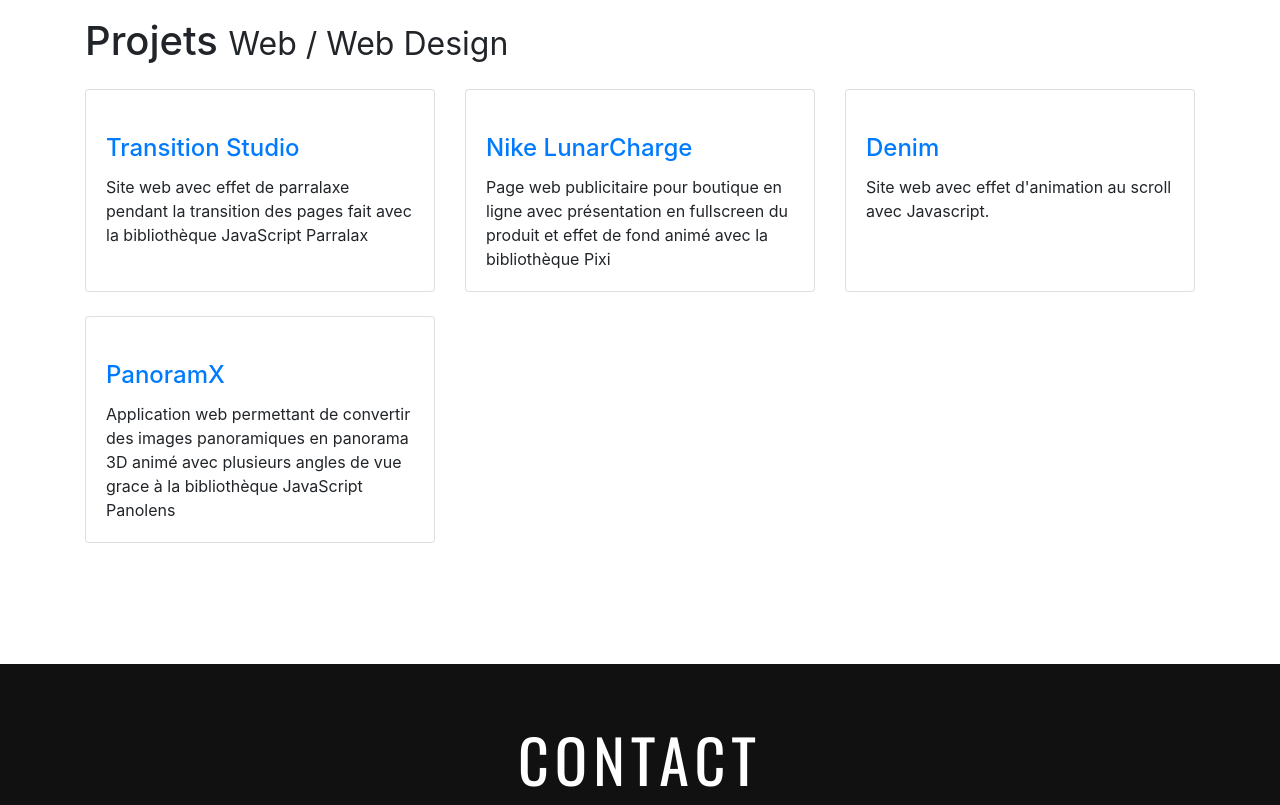
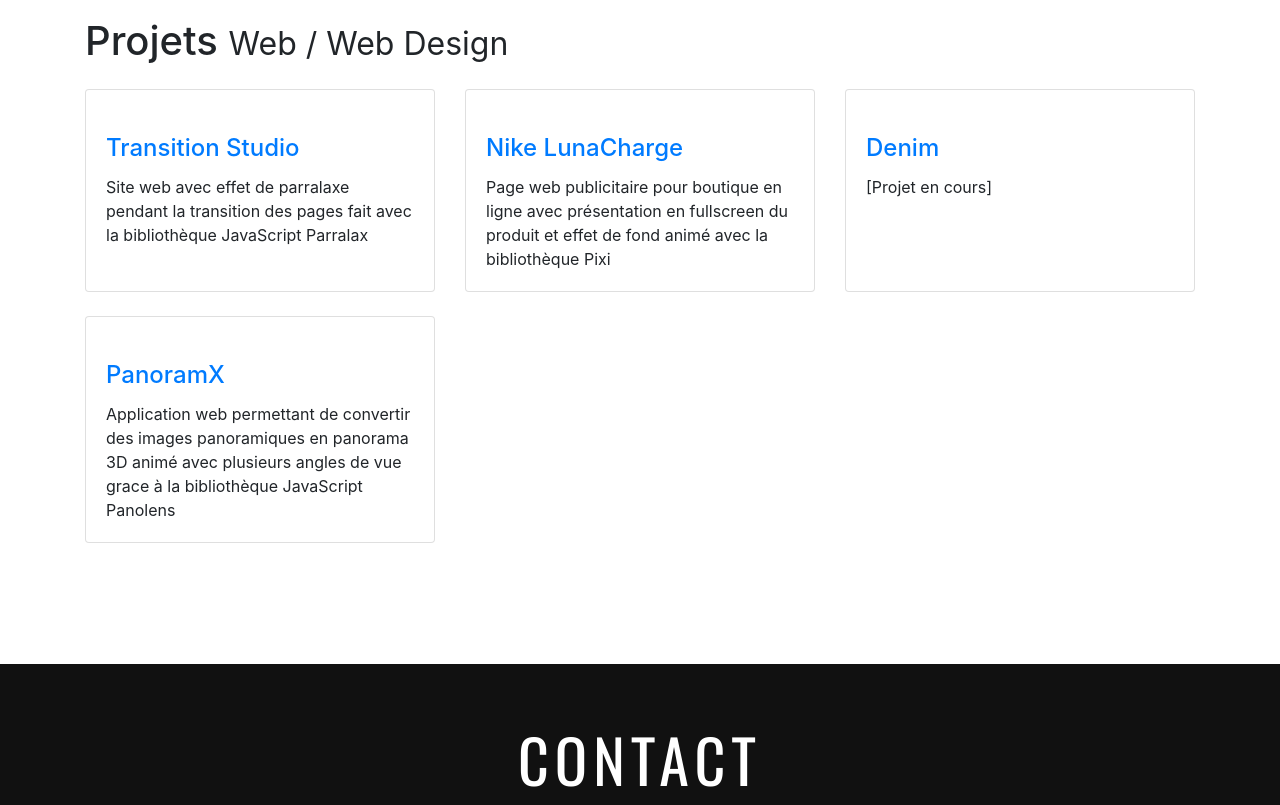
Before and after one commit to Fizioh/Site-vitrineV2.1, a plain HTML site: page index.html in a window 1280 px wide. Shown: the part 2800-3605 px from the top of the page. Drawn offline with nearby package versions, Linux system fonts and the light colour scheme.

Commit message:
Add files via upload

```diff
--- a/index.html
+++ b/index.html
@@ -201,7 +201,7 @@
               <a href="#"><img class="card-img-top" src="nike.png" alt=""></a>
               <div class="card-body">
                 <h4 class="card-title">
-                  <a href="https://fizioh.github.io/Nike" target="_blank">Nike LunarCharge</a>
+                  <a href="https://fizioh.github.io/Nike" target="_blank">Nike LunaCharge</a>
                 </h4>
                 <p class="card-text">Page web publicitaire pour boutique en ligne avec présentation en fullscreen du produit et effet de fond animé avec la bibliothèque Pixi</p>
               </div>
@@ -214,7 +214,7 @@
                 <h4 class="card-title">
                   <a href="https://fizioh.github.io/denim/" target="_blank">Denim</a>
                 </h4>
-                <p class="card-text">Site web avec effet d'animation au scroll avec Javascript.</p>
+                <p class="card-text">[Projet en cours]</p>
               </div>
             </div>
           </div>
```
